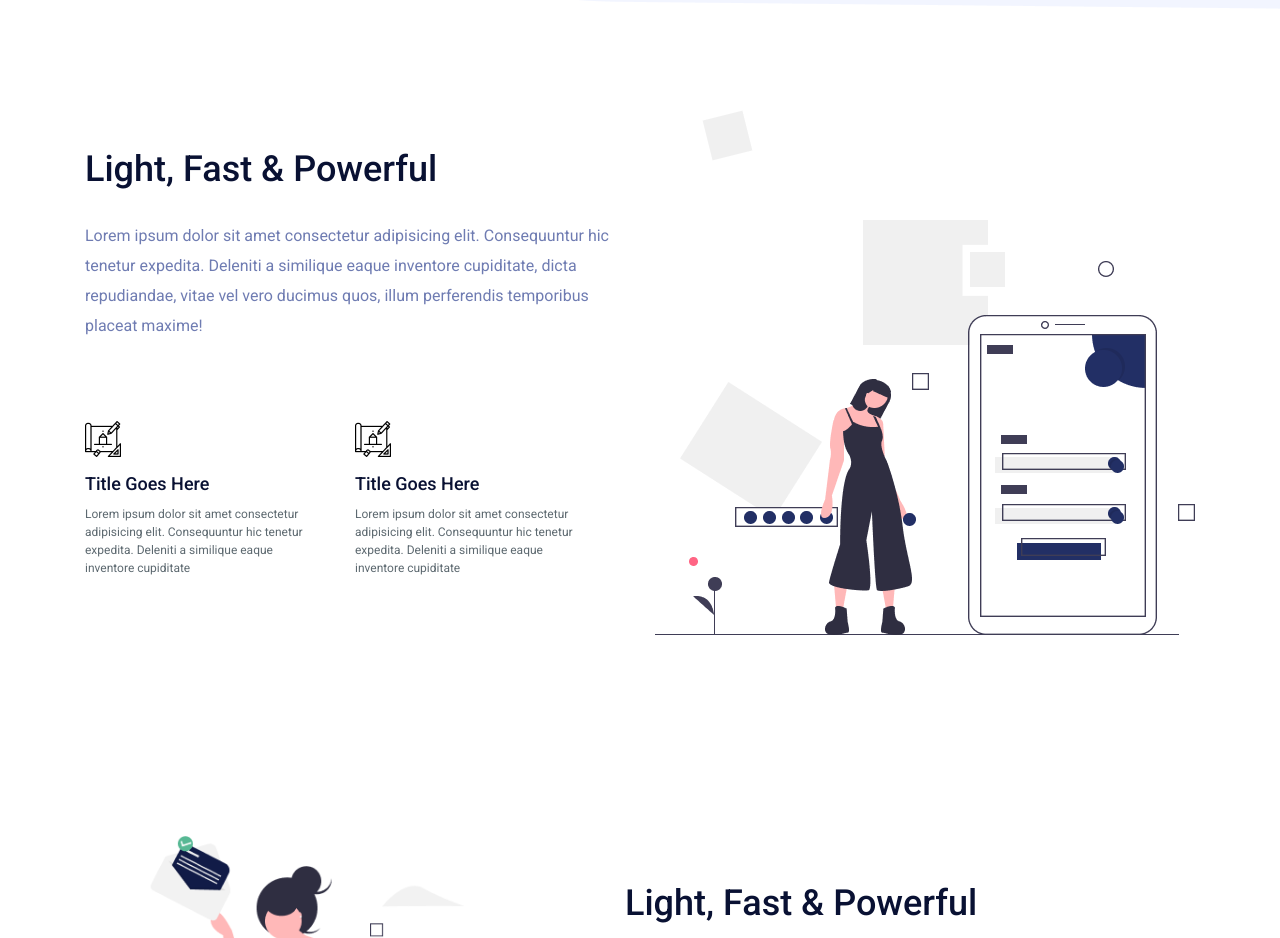
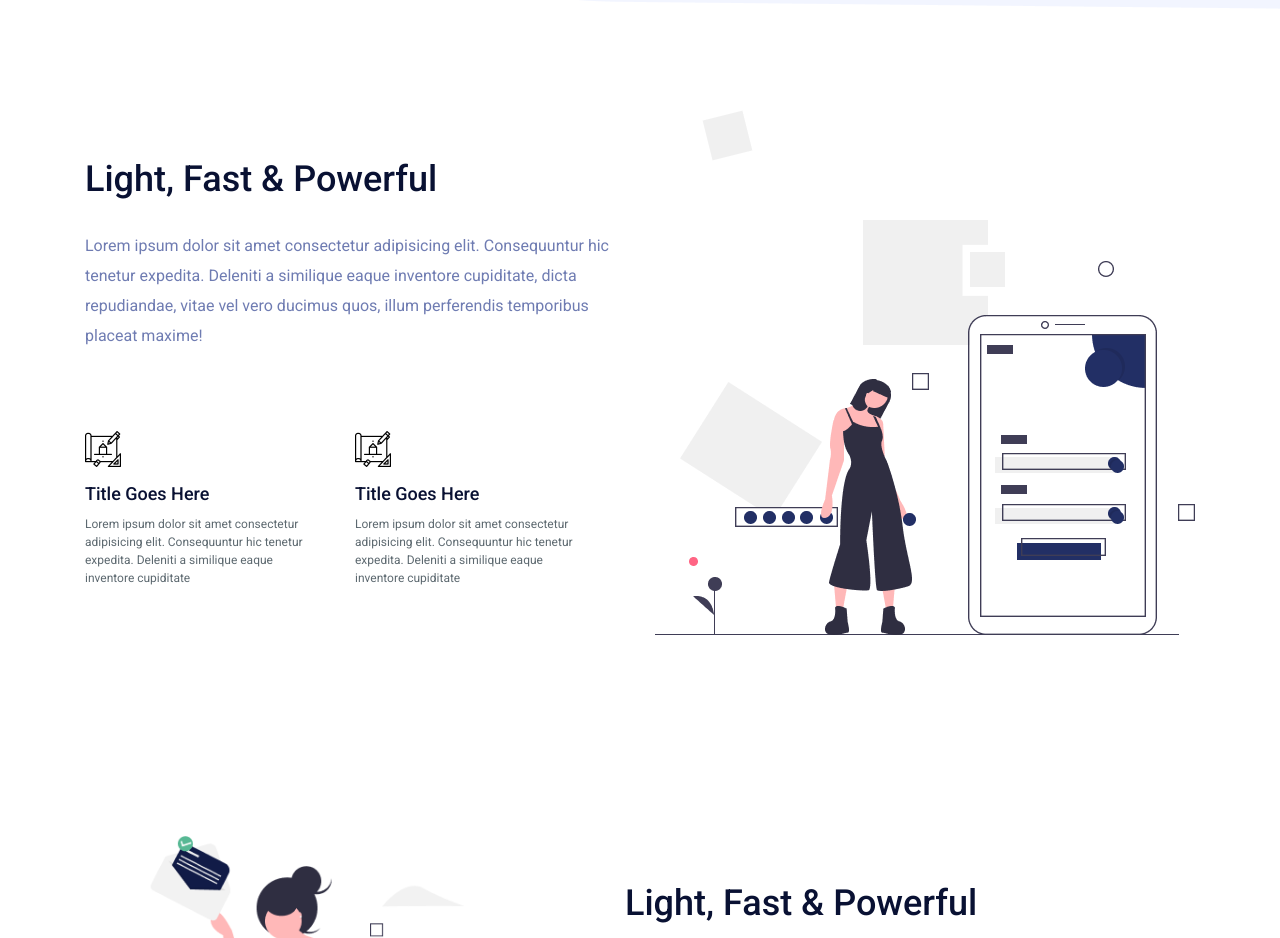
Before and after one commit to OlehMy/hw-12-OlehMykolaichuk, a plain HTML site: page index.html in a window 1280 px wide. Shown: the part 1000-1938 px from the top of the page. Drawn offline with nearby package versions, Linux system fonts and the light colour scheme.

Commit message:
About padding changed

```diff
--- a/index.html
+++ b/index.html
@@ -69,7 +69,7 @@
             <div class="conteiner-my">
                 <div class="about__wrapper row align-items-center">
                     <div class="col-md-6">
-                        <h2 class="about__title">Light, Fast & Powerful</h2>
+                        <h2 class="about__title pt-3">Light, Fast & Powerful</h2>
                         <p class="about__date">Lorem ipsum dolor sit amet consectetur adipisicing elit. Consequuntur hic tenetur expedita. Deleniti a similique eaque inventore cupiditate, dicta repudiandae, vitae vel vero ducimus quos, illum perferendis temporibus placeat maxime!</p>
                         <div class="about__cards-wrapper">
                             <article class="col-sm-6 about__card">
```
